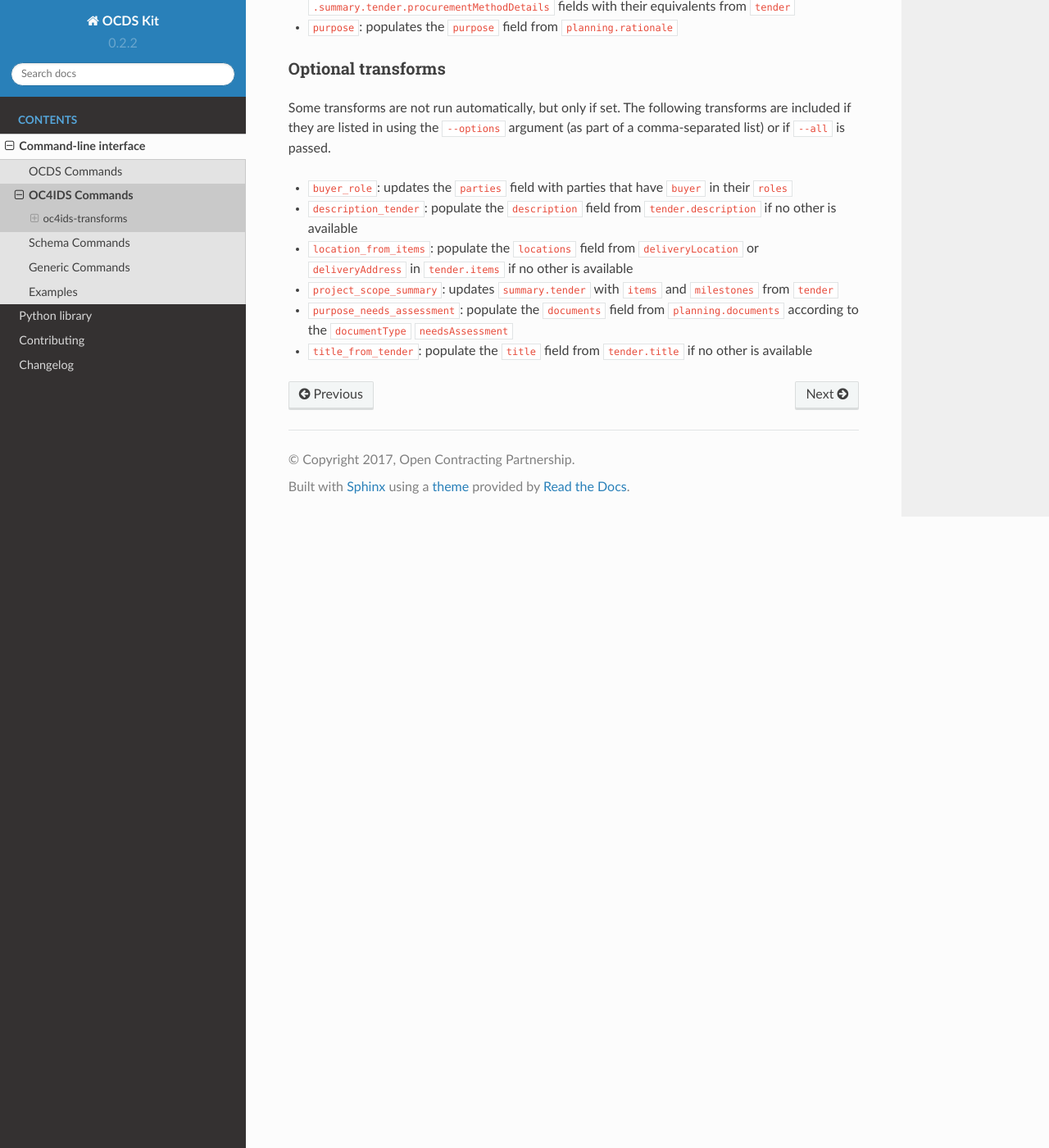
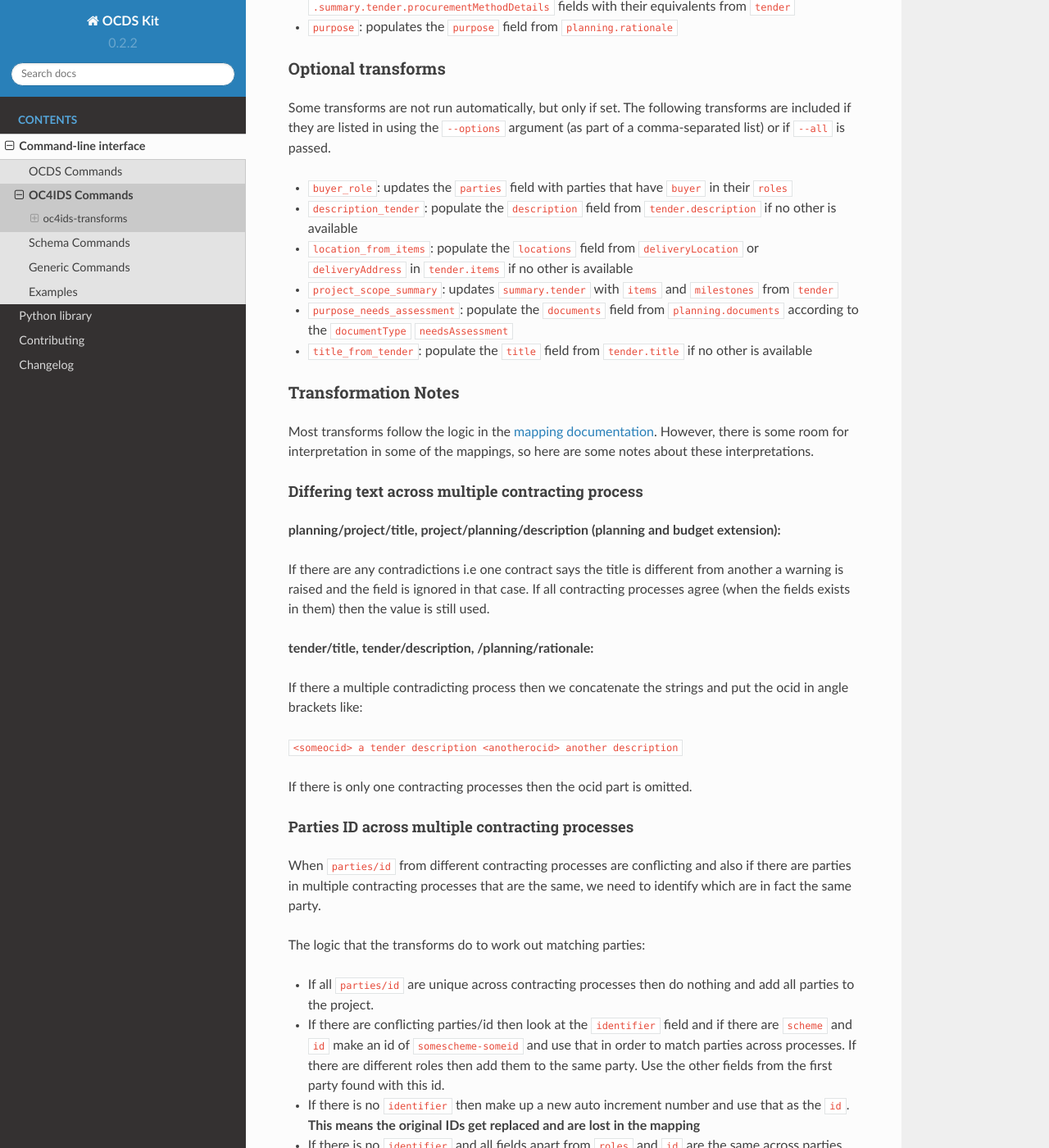
Before and after one commit to open-contracting/ocdskit, a Sphinx documentation site: the page built from docs/cli/oc4ids.rst, in a window 1280 px wide and 1400 px high, scrolled down 1724 px. Shown: the whole window at 82% size. Built offline with Sphinx 7.4.7 and the Read the Docs theme 2.0.0, drawn with Linux system fonts in a browser that asks for light colours; some of the changed text lies outside the part shown.

Commit message:
add transformation notes

```diff
--- a/docs/cli/oc4ids.rst
+++ b/docs/cli/oc4ids.rst
@@ -60,3 +60,60 @@ Some transforms are not run automatically, but only if set. The following transf
 * ``project_scope_summary``: updates ``summary.tender`` with ``items`` and ``milestones`` from ``tender``
 * ``purpose_needs_assessment``: populate the ``documents`` field from ``planning.documents`` according to the ``documentType`` ``needsAssessment``
 * ``title_from_tender``: populate the ``title`` field from ``tender.title`` if no other is available
+
+Transformation Notes
+~~~~~~~~~~~~~~~~~~~~
+
+Most transforms follow the logic in the `mapping documentation <https://standard.open-contracting.org/infrastructure>`__.  However, there is some room for interpretation in some of the mappings, so here are some notes about these interpretations.
+
+Differing text across multiple contracting process
+##################################################
+
+**planning/project/title, project/planning/description (planning and budget extension):**
+
+If there are any contradictions i.e one contract says the title is different from another a warning is raised and the field is ignored in that case.  If all contracting processes agree (when the fields exists in them) then the value is still used.
+
+**tender/title, tender/description, /planning/rationale:**
+
+If there a multiple contradicting process then we concatenate the strings and put the ocid
+in angle brackets like:
+
+``<someocid> a tender description <anotherocid> another description``
+
+If there is only one contracting processes then the ocid part is omitted.
+
+
+Parties ID across multiple contracting processes
+################################################
+
+When ``parties/id`` from different contracting processes are conflicting and also if there are parties in multiple contracting processes that are the same, we need to identify which are in fact the same party.
+
+The logic that the transforms do to work out matching parties:
+
+* If all ``parties/id`` are unique across contracting processes then do nothing and add all parties to the project.
+* If there are conflicting parties/id then look at the ``identifier`` field and if there are ``scheme`` and ``id`` make an id of ``somescheme-someid`` and use that in order to match parties across processes.  If there are different roles then add them to the same party.  Use the other fields from the first party found with this id.
+* If there is no ``identifier`` then make up a new auto increment number and use that as the ``id``. **This means the original IDs get replaced and are lost in the mapping**
+* If there is no ``identifier`` and all fields apart from ``roles`` and ``id`` are the same across parties then treat that as a single party and add the roles together and use a single generated `id`.
+
+Document ID across multiple contracting processes
+#################################################
+
+If there are are only unique project/documents/id keep the ids the same. Otherwise create a new auto-increment for all docs.  **This means the original ``documanets/id`` are lost**
+
+
+Project Sector
+##############
+
+Sectors are gathered from ``planning/project/sector`` and it gets all unique ``scheme`` and ``id`` of the form ``<scheme>-<id>`` and adds them to the ``sector`` array. This could mean that the sectors generated are not in the `Project Sector Codelist <https://standard.open-contracting.org/infrastructure/latest/en/reference/codelists/#projectsector>`__.
+
+
+Release Links
+#############
+
+``contractingProcesses/releases`` within OC4IDS has link to a releases via a URL. This URL will be generated if OCDS release packages are supplied and a `uri` is in the package data. However, if this is not case the transform adds an additional field ``contractingProcesses/embeddedReleases`` which contains all releases supplied in their full.
+
+
+Project Scope Summary
+#####################
+
+When the project_scope_summary transform is selected in config then copy over all ``tender/items`` and ``tender/milestones`` to ``contractingProcess/tender``.  This is to give the output enough information in order to infer project scope.
```
